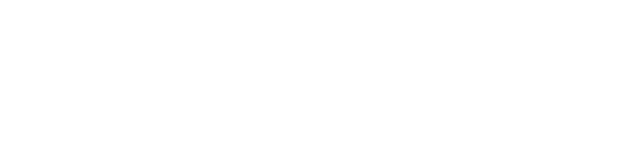
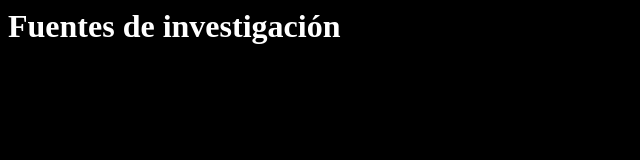
Before and after one commit to borquezmartin/Fuentes-de-Investigacion, a plain HTML site: page index.html in a window 1280 px wide. Shown: the whole page, without its empty margins (0-640 px from the left). Drawn offline with Linux system fonts and the light colour scheme.

Commit message:
Update main.css

```diff
--- a/main.css
+++ b/main.css
@@ -1,4 +1,4 @@
 body {
-backround:#000;
+background: #000;
 color: #fff;
 }
```
